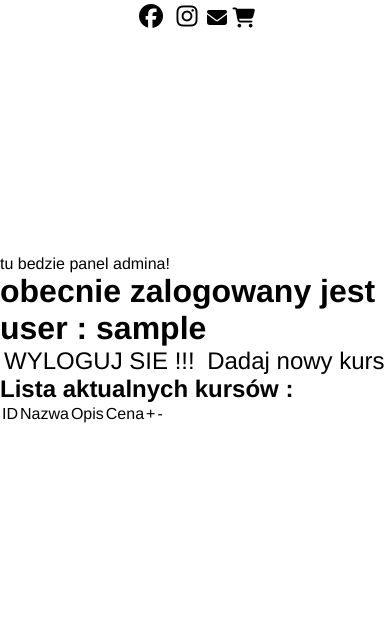
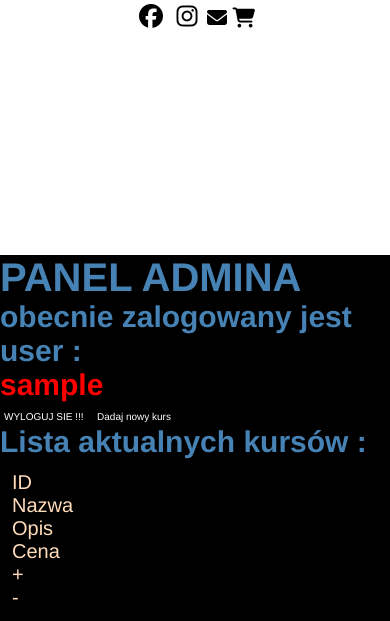
Before and after one commit to lukaszbee/maspa-akademia-fl, a Flask app: page /logowanie/paneladmina in a window 390 px wide. Shown: the part 589-1210 px from the top of the page. Before the commit the page ends 1012 px from the top, so only its background shows below. Run offline with Flask 2, Linux system fonts and the light colour scheme; the visitor is signed in with stand-in values (Sample User, id 1); data comes from the database, SQL or seed files in the repository; data that the repository does not hold is empty; some libraries are stand-ins or nearby versions.

Commit message:
panel admina

```diff
--- a/app/static/style.css
+++ b/app/static/style.css
@@ -172,6 +172,9 @@ a:hover {
 
 }
 
+/* strona o trenerach  */
+
+
 #trenerzy-content {
     display: flex;
     flex-direction: row;
@@ -211,6 +214,9 @@ a:hover {
 
 }
 
+/* strona kontakty  */
+
+
 #kontakt-content {
     font-family: 'Franklin Gothic Medium', 'Arial Narrow', Arial, sans-serif;
     background-color: black;
@@ -229,3 +235,46 @@ a:hover {
 #kontakt-content p {
     margin: 5px;
 }
+
+
+/* panel admina */
+
+#pa-content {
+    background-color: black;
+    height: 85vh;
+    color: peachpuff;
+}
+
+#pa-content a {
+    color: white;
+}
+#pa-content p {
+    color: red;
+}
+
+#pa-content h1, h2 {
+    color: steelblue;
+}
+
+table {
+    padding: 10px;
+}
+
+@media (max-width: 600px) {
+    #pa-content {
+        width: 100%;
+        font-size: 20px;
+        height: 100%;
+        word-wrap: break-word;
+    }
+    #pa-content a {
+        font-size: 10px;
+
+    }
+    table tr td {
+        display: flex;
+        flex-wrap: wrap;
+        word-wrap: break-word;
+    }
+
+}
--- a/app/templates/panel.html
+++ b/app/templates/panel.html
@@ -1,9 +1,9 @@
 {% extends 'base.html' %}
 {% block head %}{% endblock %}
 {% block body %}
-
-    tu bedzie panel admina!
-    <h1> obecnie zalogowany jest user : {{ current_user.user }} </h1>
+    <div id="pa-content">
+        <h1>PANEL ADMINA</h1>
+        <h2> obecnie zalogowany jest user : <p>{{ current_user.user }}</p> </h2>
         <a href="{{ url_for('logout') }}"> WYLOGUJ SIE !!!</a>
         <a href="{{ url_for('kursedit') }}">Dadaj nowy kurs</a>
 
@@ -34,4 +34,7 @@
             </tbody>
 
         </table>
+
+    </div>
+
 {% endblock %}
```
Also changed, not shown: 1 other file. Lines whose indentation alone changed are shown as unchanged.
